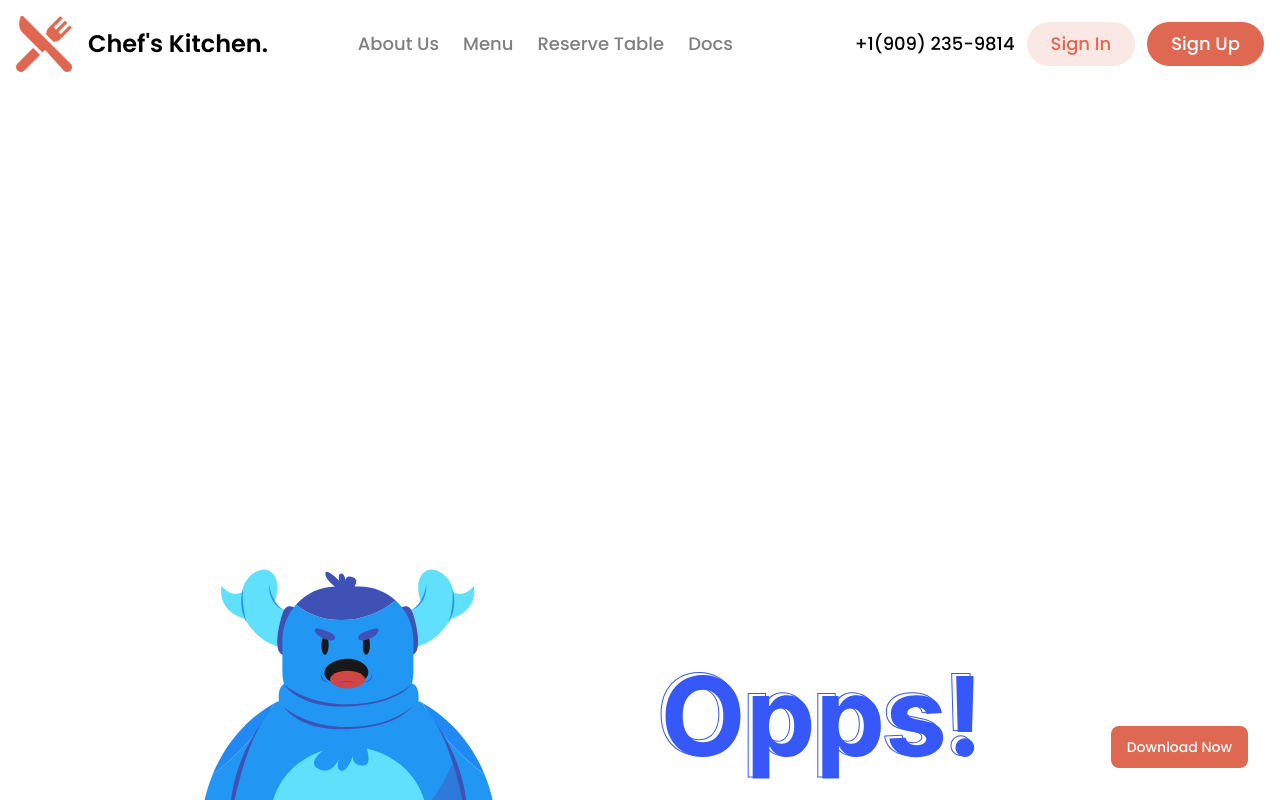
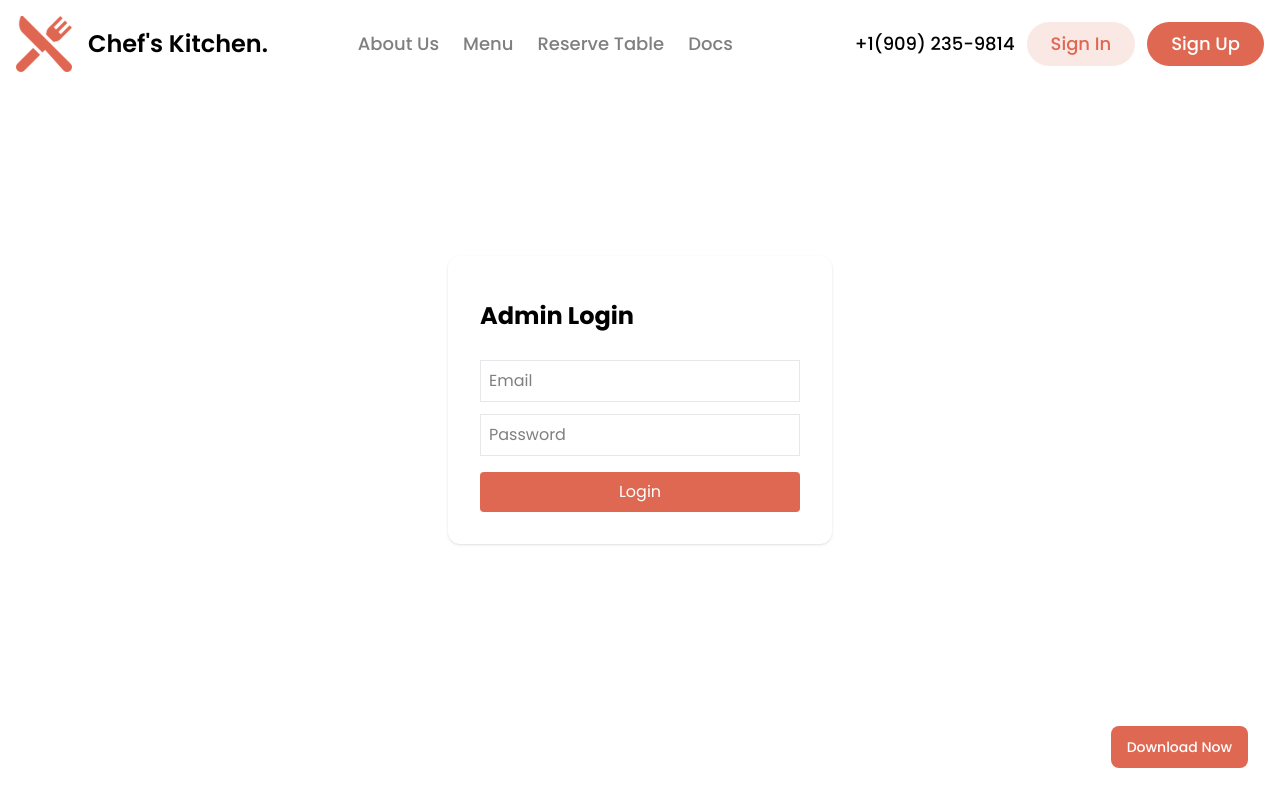
Before and after one commit to BuddhikaKulasekara/chef-kitchen, a Next.js app in the folder frontend/: page /admin/login in a window 1280 px wide. Before the commit this address had no page. Shown: the top 800 px of the page. Built offline with nearby package versions, Linux system fonts and the light colour scheme; some icons are missing.

Commit message:
feat: create admin page

```diff
--- /dev/null
+++ b/frontend/src/app/admin/login/page.tsx
@@ -0,0 +1,54 @@
+"use client"
+import { useState } from "react"
+import { useRouter } from "next/navigation"
+
+export default function AdminLogin() {
+    const [email, setEmail] = useState("")
+    const [password, setPassword] = useState("")
+    const router = useRouter()
+
+    const handleLogin = async (e: any) => {
+        e.preventDefault()
+
+        const res = await fetch("http://localhost:5000/api/auth/login", {
+            method: "POST",
+            headers: { "Content-Type": "application/json" },
+            body: JSON.stringify({ email, password }),
+        })
+
+        const data = await res.json()
+
+        if (res.ok) {
+            localStorage.setItem("adminToken", data.token)
+            router.push("/admin/dashboard")
+        } else {
+            alert("Invalid login")
+        }
+    }
+
+    return (
+        <div className="min-h-screen flex items-center justify-center">
+            <form onSubmit={handleLogin} className="p-8 bg-white rounded-xl shadow w-96">
+                <h2 className="text-2xl font-bold mb-4">Admin Login</h2>
+
+                <input
+                    type="email"
+                    placeholder="Email"
+                    className="w-full border p-2 mb-3"
+                    onChange={(e) => setEmail(e.target.value)}
+                />
+
+                <input
+                    type="password"
+                    placeholder="Password"
+                    className="w-full border p-2 mb-4"
+                    onChange={(e) => setPassword(e.target.value)}
+                />
+
+                <button className="w-full bg-primary text-white py-2 rounded">
+                    Login
+                </button>
+            </form>
+        </div>
+    )
+}
```
Also changed, not shown: frontend/src/app/admin/dashboard/page.tsx (added), frontend/src/app/admin/menu/page.tsx (added), frontend/src/app/admin/messages/page.tsx (added), frontend/src/app/admin/reservations/page.tsx (added).
